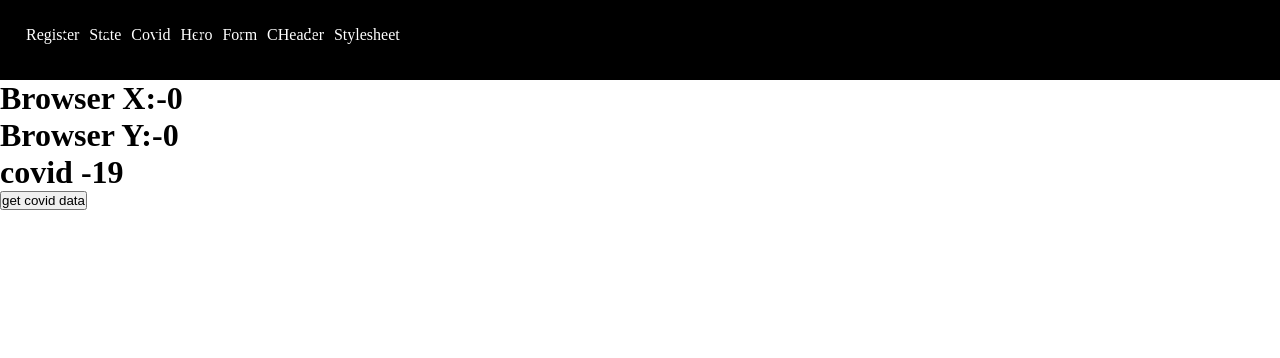
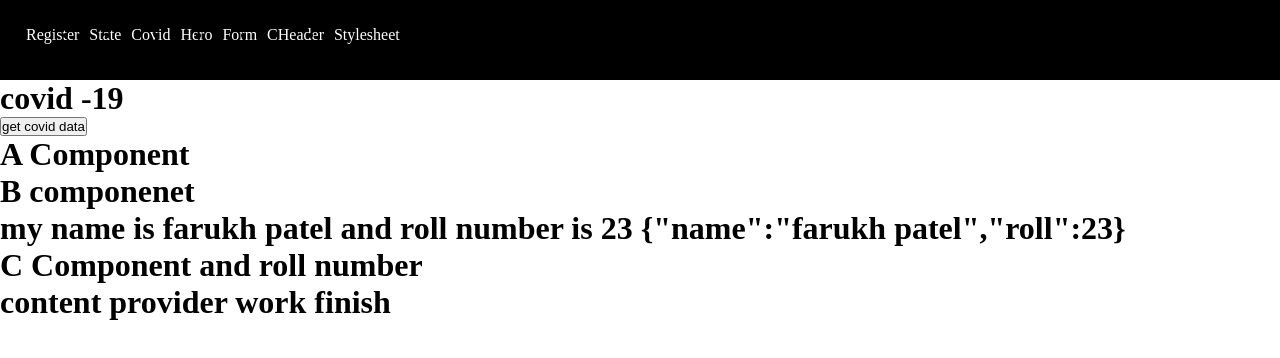
Before and after one commit to farukhpatel/learning-react, a React (Create React App) app: page /covid in a window 1280 px wide. Shown: the top 358 px of the page. Built offline with nearby package versions, Linux system fonts and the light colour scheme.

Commit message:
second contentapi

```diff
--- /dev/null
+++ b/src/component/A.js
@@ -0,0 +1,19 @@
+import React from 'react'
+import B from './B'
+import C from './C'
+export const MyContext = React.createContext();
+const A=()=>{
+     const data={name:'farukh patel',roll:23}
+    return(
+        <div>
+            <h1 >A Component</h1>
+            <MyContext.Provider value={data}>
+                <B></B>
+                <C></C>
+            </MyContext.Provider>
+            <h1>content provider work finish</h1>
+            {/* <B data={data}></B> */}
+        </div>
+    );
+}
+export default A;
--- /dev/null
+++ b/src/component/B.js
@@ -0,0 +1,22 @@
+import React from 'react'
+import C from './C'
+import {MyContext} from './A'
+const B=(props)=>{
+    return(
+        <div>
+            <h1>B componenet</h1>
+            {console.log(MyContext)}
+            <MyContext.Consumer>
+                {data=><h1>{`my name is ${data.name} and roll number is ${data.roll} ${JSON.stringify(data)}` }</h1>}
+            </MyContext.Consumer>
+            {/* <h1>B Component {props.data.name} and roll number {props.data.roll}</h1> */}
+            {/* <C data={props.data}></C> */}
+            {/* {console.log(MyContext)} */}
+            {/* <MyContext.Consumer> */}
+            {/* {data=><h1>{data.name}</h1>} */}
+            {/* </MyContext.Consumer> */}
+        </div>
+
+    );
+}
+export default B;
--- a/src/component/BrowserXY.js
+++ b/src/component/BrowserXY.js
@@ -17,9 +17,9 @@ const BrowserXY=()=>{
 
     }
     useEffect(()=>{
-        console.log("useEffect")
+        console.log("useEffect");
         window.addEventListener('mousemove',mouseXY)
-    }),[];
+    }),[];  //[] this is call only one time when componnet is rendered not call when state is update
     return(
         <div>
             <h1>Browser X:-{set.X}</h1>
--- /dev/null
+++ b/src/component/C.js
@@ -0,0 +1,9 @@
+import React from 'react'
+const C=(props)=>{
+    return(
+        <div>
+            <h1>C Component  and roll number</h1>
+        </div>
+    );
+}
+export default C;
--- a/src/component/Covid.js
+++ b/src/component/Covid.js
@@ -1,7 +1,9 @@
 import React, { useState, useEffect } from 'react'
 import axios from 'axios';
 import BrowserXY from './BrowserXY'
-
+import A from './A'
+import B from './B'
+import C from './C'
 
 const Covid = () => {
     const [data, setData] = useState([]);
@@ -26,7 +28,7 @@ const Covid = () => {
 
     return (
         <div>
-            <BrowserXY></BrowserXY>
+            {/* <BrowserXY></BrowserXY> */}
             <h1>covid -19 </h1>
             <button onClick={() => getData()}>get covid data</button>
             <ul>
@@ -36,6 +38,10 @@ const Covid = () => {
                     </li>
                 ))}
             </ul>
+            <A></A>
+            {/* <B></B>
+            <C></C> */}
+
         </div>
     );
 }
```
